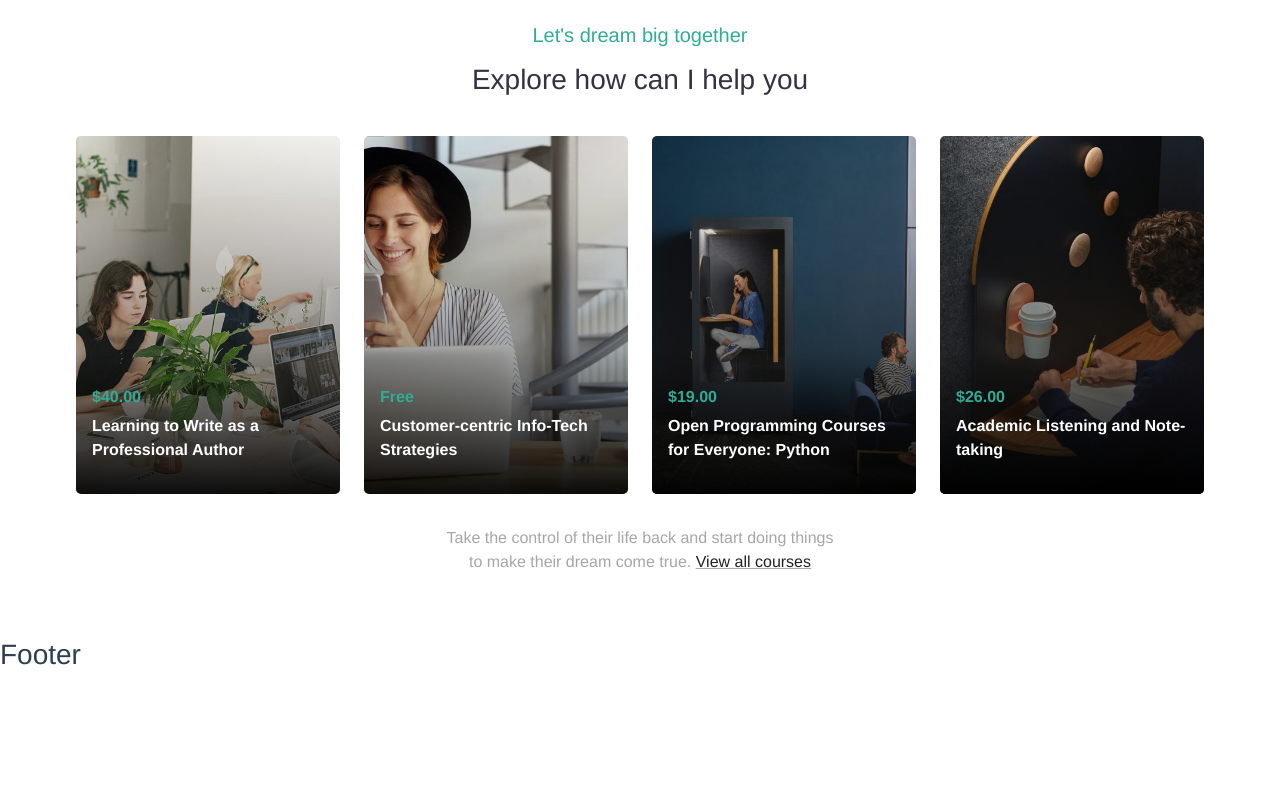
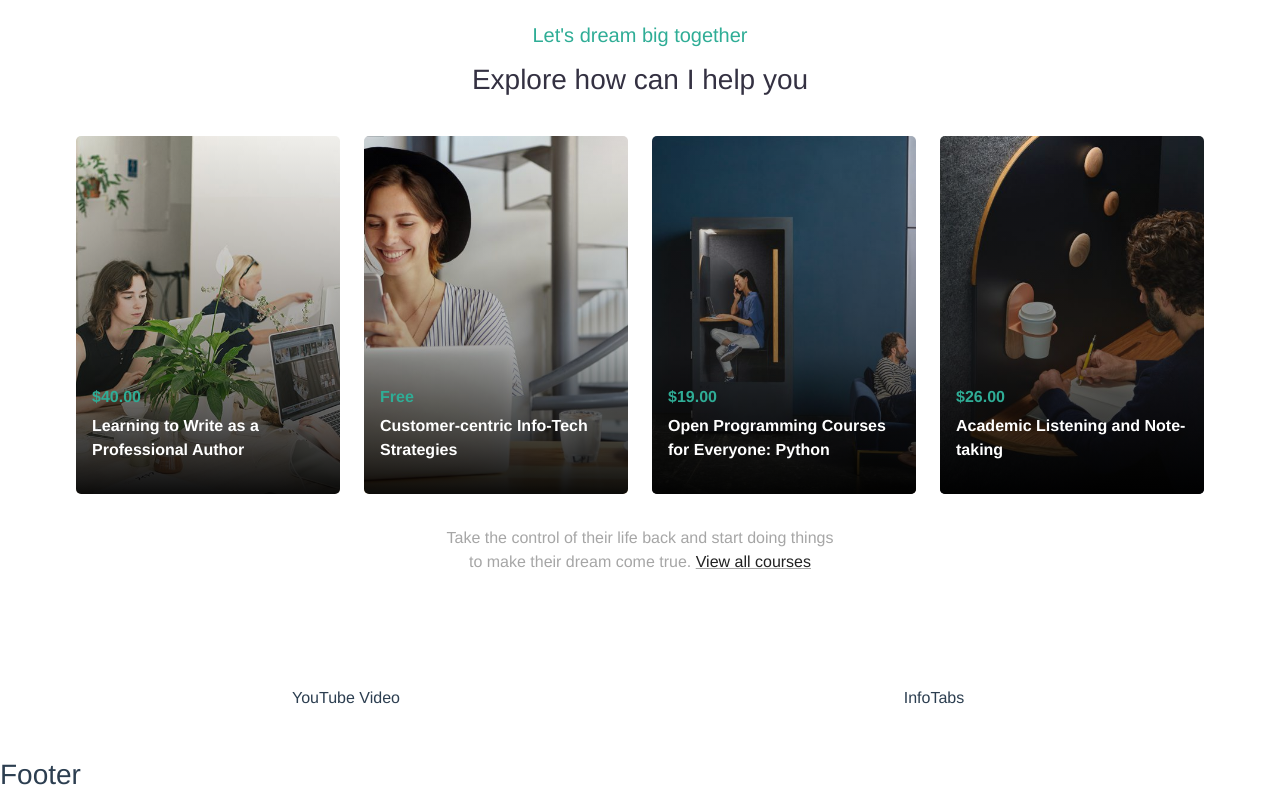
Before and after one commit to Antonius131/proj-html-vuejs, a Vue app: page / in a window 1280 px wide. Shown: the part 1733-2533 px from the top of the page. Before the commit the page ends 2413 px from the top, so only its background shows below. Built offline with nearby package versions, Linux system fonts and the light colour scheme.

Commit message:
Main: define .yt-section layout

```diff
--- a/src/components/main/MainContent.vue
+++ b/src/components/main/MainContent.vue
@@ -43,6 +43,17 @@
             />
          </div>
       </section>
+
+      <section class="container-fluid yt-section">
+         <div class="row text-center">
+            <div class="col-6">
+               YouTube Video
+            </div>
+            <div class="col-6">
+               InfoTabs
+            </div>
+         </div>
+      </section>
    </main>
 </template>
 
@@ -78,4 +89,9 @@ export default {
    .secondary-bg {
       background-color: $border_color;
    }
+
+   .container-fluid.yt-section {
+      padding-left: 4rem;
+      padding-right: 4rem;
+   }
 </style>
```
